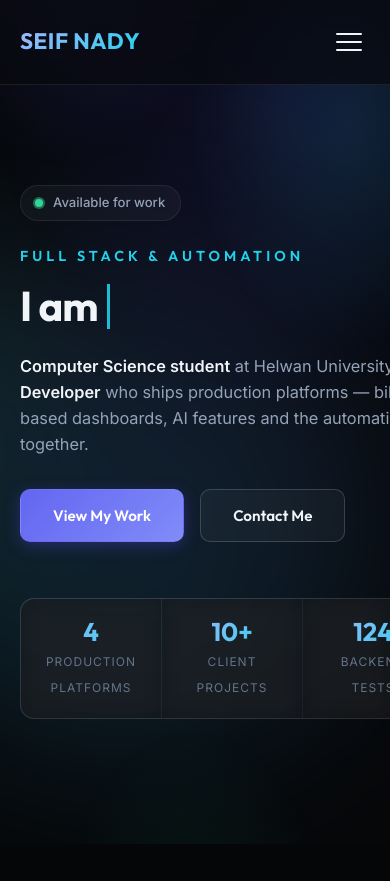
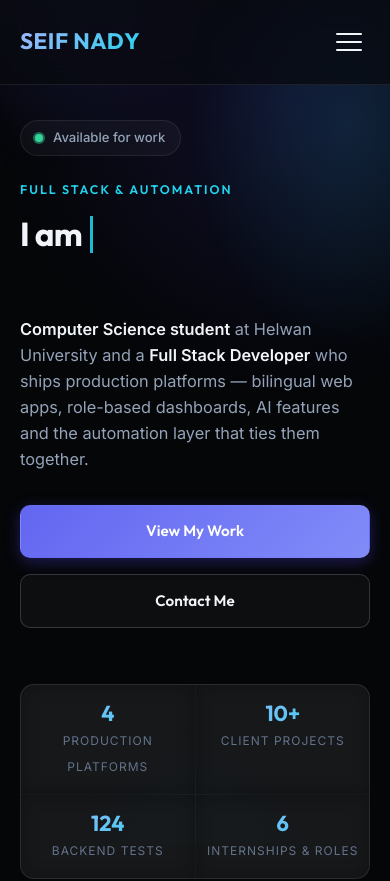
Before and after one commit to seif000000/my_Portfolio, a plain HTML site: page index.html in a window 390 px wide. Shown: the top 881 px of the page. Drawn offline with nearby package versions, Linux system fonts and the light colour scheme.

Commit message:
Fix mobile overflow: fluid hero title, wrap-safe grids, 2-col metrics

```diff
--- a/style.css
+++ b/style.css
@@ -80,6 +80,8 @@
 html {
     scroll-behavior: smooth;
     scroll-padding-top: 90px;
+    max-width: 100%;
+    overflow-x: clip;
 }
 
 body {
@@ -88,8 +90,18 @@ body {
     font-family: var(--font-main);
     line-height: 1.6;
     overflow-x: hidden;
+    overflow-x: clip;
+    max-width: 100%;
     -webkit-font-smoothing: antialiased;
     -moz-osx-font-smoothing: grayscale;
+}
+
+body.no-scroll {
+    overflow: hidden;
+}
+
+img {
+    max-width: 100%;
 }
 
 body::before {
@@ -317,10 +329,14 @@ nav {
 /* Typing Effect */
 .typing-container {
     display: inline-block;
+    max-width: 100%;
+    overflow-wrap: break-word;
+    word-break: break-word;
 }
 
 .typed-text {
     color: var(--primary-light);
+    overflow-wrap: break-word;
 }
 
 .cursor {
@@ -494,8 +510,12 @@ section {
 
 .hero-title {
     font-size: clamp(2.6rem, 6.5vw, 4.5rem);
-    line-height: 1.08;
+    line-height: 1.12;
     margin-bottom: 1.5rem;
+    overflow-wrap: break-word;
+    word-break: break-word;
+    text-wrap: balance;
+    min-height: 2.24em;
 }
 
 .hero-tagline {
@@ -503,6 +523,7 @@ section {
     color: var(--text-secondary);
     margin-bottom: 2rem;
     max-width: 640px;
+    overflow-wrap: break-word;
 }
 
 .hero-tagline strong {
@@ -519,13 +540,14 @@ section {
 
 .hero-metrics {
     display: grid;
-    grid-template-columns: repeat(auto-fit, minmax(140px, 1fr));
+    grid-template-columns: repeat(auto-fit, minmax(min(100%, 140px), 1fr));
     gap: 1px;
     background: var(--border);
     border: 1px solid var(--border);
     border-radius: 14px;
     overflow: hidden;
     max-width: 660px;
+    width: 100%;
 }
 
 .hero-metric {
@@ -986,7 +1008,7 @@ section {
 
 .case-metrics {
     display: grid;
-    grid-template-columns: repeat(auto-fit, minmax(120px, 1fr));
+    grid-template-columns: repeat(auto-fit, minmax(min(100%, 120px), 1fr));
     gap: 1px;
     background: var(--border);
     border: 1px solid var(--border);
@@ -1066,7 +1088,7 @@ section {
 /* Projects Section */
 .projects-grid {
     display: grid;
-    grid-template-columns: repeat(auto-fit, minmax(300px, 1fr));
+    grid-template-columns: repeat(auto-fit, minmax(min(100%, 300px), 1fr));
     gap: 1.5rem;
     margin-top: 3.5rem;
 }
@@ -1175,7 +1197,7 @@ section {
 /* Certificates Section */
 .certificates-grid {
     display: grid;
-    grid-template-columns: repeat(auto-fit, minmax(280px, 1fr));
+    grid-template-columns: repeat(auto-fit, minmax(min(100%, 280px), 1fr));
     gap: 1.5rem;
     margin-top: 3.5rem;
 }
@@ -1317,7 +1339,7 @@ section {
 /* Skills Section */
 .skills-container {
     display: grid;
-    grid-template-columns: repeat(auto-fit, minmax(260px, 1fr));
+    grid-template-columns: repeat(auto-fit, minmax(min(100%, 260px), 1fr));
     gap: 1.5rem;
     margin-top: 3.5rem;
 }
@@ -1521,7 +1543,7 @@ section {
 /* Activity Section */
 .activity-grid {
     display: grid;
-    grid-template-columns: repeat(auto-fit, minmax(300px, 1fr));
+    grid-template-columns: repeat(auto-fit, minmax(min(100%, 300px), 1fr));
     gap: 1.5rem;
     margin-top: 1rem;
 }
@@ -1725,14 +1747,36 @@ section {
         font-size: 1.9rem;
     }
 
+    .hero {
+        padding: 120px 0 64px;
+    }
+
+    .hero-subtitle {
+        letter-spacing: 2px;
+        font-size: 0.78rem;
+    }
+
     .hero-title {
-        font-size: 2.6rem;
+        font-size: clamp(1.85rem, 8.5vw, 2.6rem);
+        min-height: 2.3em;
     }
 
     .hero-tagline {
         font-size: 1.02rem;
     }
 
+    .hero-actions .btn {
+        flex: 1 1 auto;
+    }
+
+    .hero-metrics {
+        grid-template-columns: repeat(2, 1fr);
+    }
+
+    .case-metrics {
+        grid-template-columns: repeat(2, 1fr);
+    }
+
     .about-highlights {
         grid-template-columns: 1fr;
     }
@@ -1743,6 +1787,35 @@ section {
 
     .automation-content h3 {
         font-size: 1.5rem;
+    }
+
+    .cursor-glow,
+    .hero-decoration {
+        display: none;
+    }
+
+    .contact-list a {
+        overflow-wrap: anywhere;
+        word-break: break-all;
+    }
+}
+
+@media (max-width: 480px) {
+    .hero-actions {
+        flex-direction: column;
+        align-items: stretch;
+    }
+
+    .hero-actions .btn {
+        width: 100%;
+    }
+
+    .hero-metric {
+        padding: 1rem 0.5rem;
+    }
+
+    .hero-metric-num {
+        font-size: 1.35rem;
     }
 }
 
```
